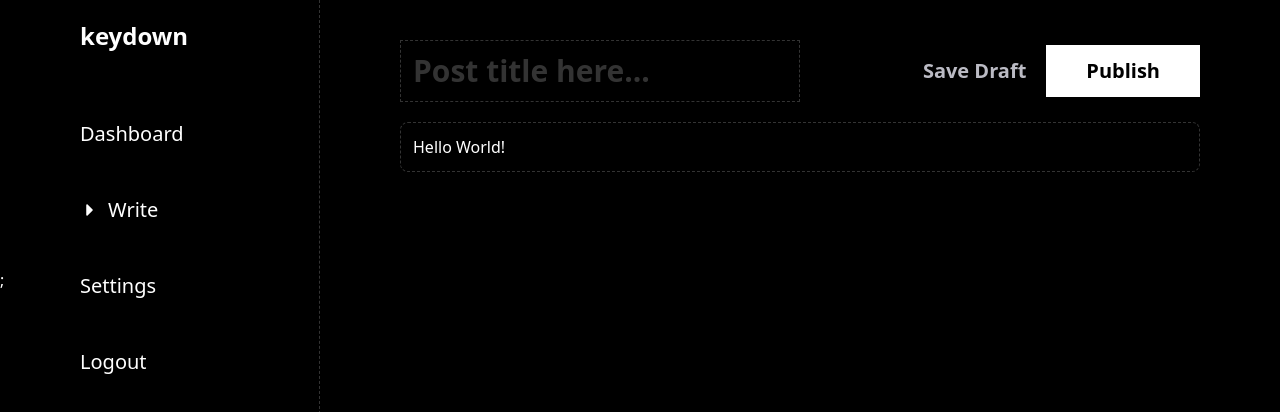
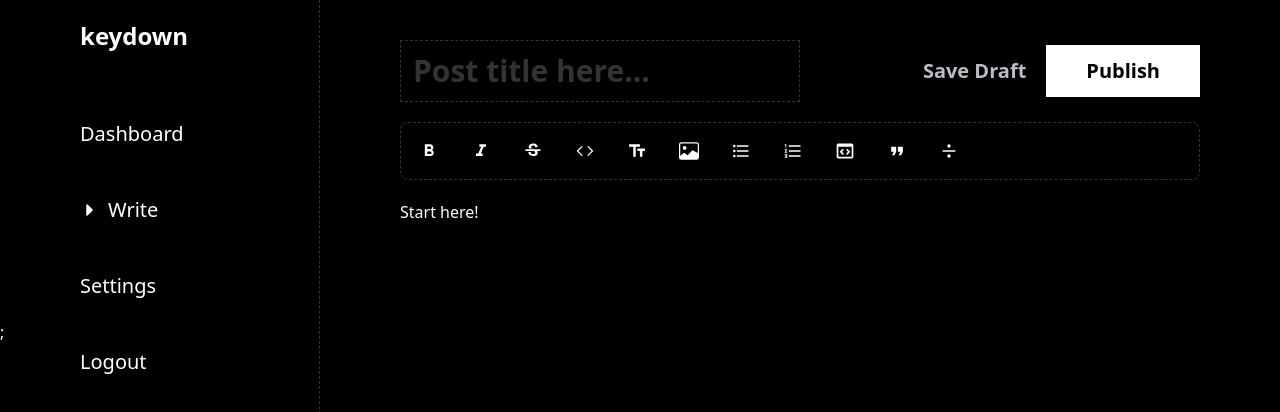
Before and after one commit to akinloluwami/keydown, a Next.js app: page /write in a window 1280 px wide. Shown: the top 412 px of the page. Built offline with nearby package versions, Linux system fonts and the light colour scheme.

Commit message:
init with EditorProvider

```diff
--- a/components/Editor.tsx
+++ b/components/Editor.tsx
@@ -1,20 +1,24 @@
-import { useEditor, EditorContent } from "@tiptap/react";
+import { EditorProvider } from "@tiptap/react";
 import StarterKit from "@tiptap/starter-kit";
 import { MenuBar } from "./MenuBar";
 
 export const Editor = () => {
-  const editor = useEditor({
-    extensions: [StarterKit],
-    content: "<p>Hello World!</p>",
-  });
+  const extensions = [StarterKit];
 
   return (
     <div className="">
-      <MenuBar editor={editor} />
-      <EditorContent
-        editor={editor}
-        className="p-3 border border-dashed border-that-grey rounded-lg"
-      />
+      <>
+        <EditorProvider
+          slotBefore={<MenuBar />}
+          extensions={extensions}
+          content={"<p>Start here!</p>"}
+          onUpdate={({ editor }) => {
+            console.log(editor.getHTML());
+          }}
+        >
+          <></>
+        </EditorProvider>
+      </>
     </div>
   );
 };
```
